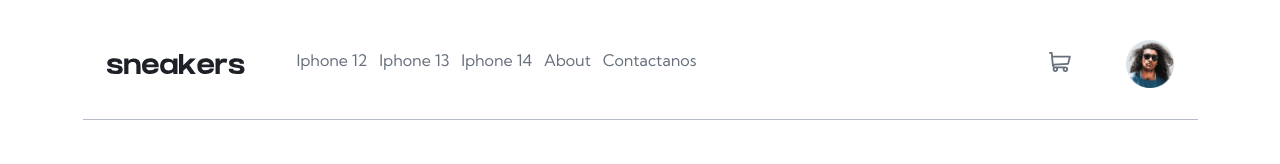
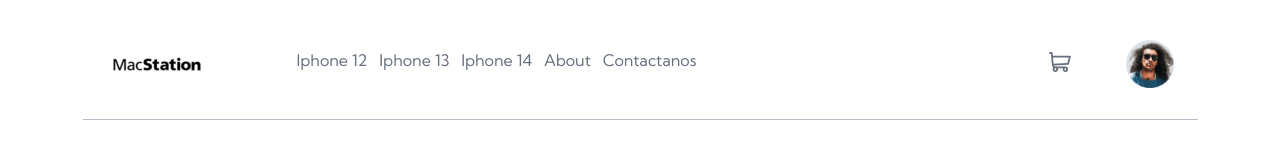
Before and after one commit to eruedasanchez/iphone-14-plus-sc, a website: page index.html in a window 1280 px wide. Shown: the top 164 px of the page. Drawn offline with Linux system fonts and the light colour scheme.

```diff
--- a/index.html
+++ b/index.html
@@ -12,7 +12,7 @@
         <header class="header-container">
             <div class="header-container__navegation">
                 <img class="header-container__menu" src="./assets/img/icon-menu.svg" alt="icono menu hamburguesa">
-                <img class="header-container__logo" src="./assets/img/logo.svg" alt="logo de la empresa">
+                <img class="header-container__logo" src="./assets/img/logo.png" alt="logo de la empresa">
                 <nav class="navbar">
                     <!--Elementos del menu. Como estamos diseñando en Mobile First, estos elementos inicialmente estan ocultos-->
                     <ul class="navbar__items">
@@ -109,8 +109,6 @@
             </div>
         </div>
         <!-- Fin cart modal cuando agregamos un producto al carrito-->
-
-
     </main>
 
     <!--Inicio galeria modal cuando clikeamos sobre una imagen-->
```
Also changed, not shown: main.js (+0 -18 lines), assets/img/logo.png (added), assets/img/logo.svg (deleted).
